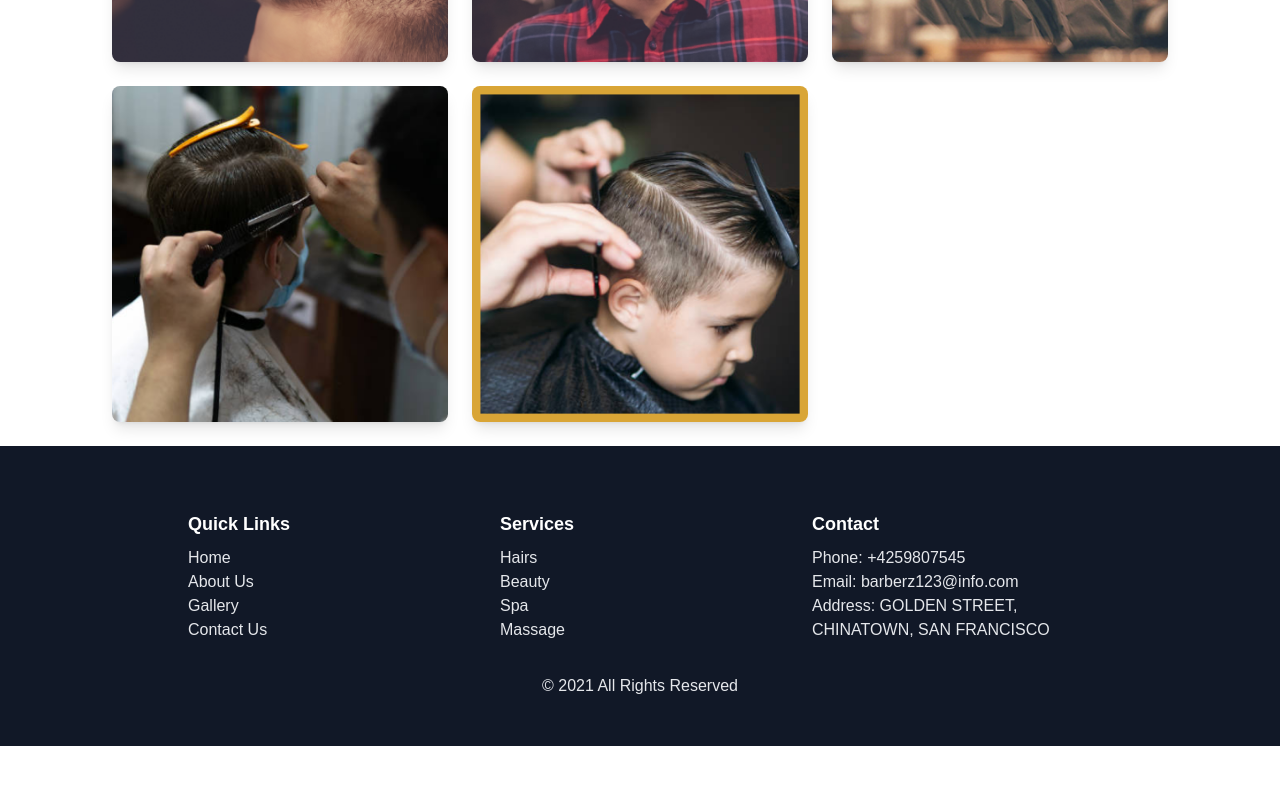
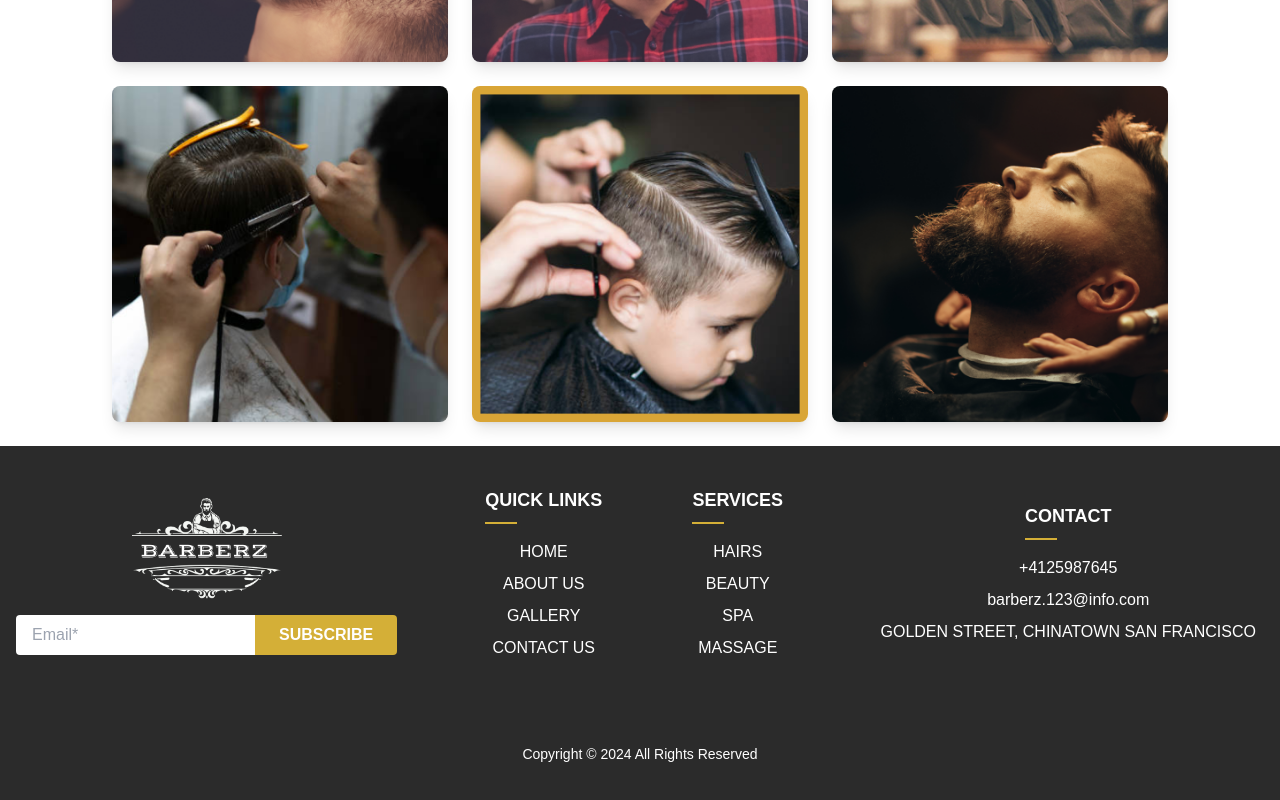
Before and after one commit to himangshumishra/Nextjs-Basic-Salon-Website, a Next.js app: page / in a window 1280 px wide. Shown: the part 7885-8685 px from the top of the page. Before the commit the page ends 8631 px from the top, so only its background shows below. Built offline with nearby package versions, Linux system fonts and the light colour scheme.

Commit message:
footer fixed

```diff
--- a/src/components/Footer.tsx
+++ b/src/components/Footer.tsx
@@ -1,50 +1,106 @@
 import React from 'react';
-import Link from 'next/link';
+import Image from 'next/image';
+import f1 from '../../public/images/f1.png'; // Adjust the path as necessary
 
 const Footer = () => {
   return (
-   <footer className="bg-gray-900 text-white py-8">
-    <div className="container mx-auto p-4">
-      <div className="flex flex-wrap justify-center mb-4">
-       <div className="w-full md:w-1/3 xl:w-1/4 p-4">
-        <h4 className="text-lg font-bold mb-2">Quick Links</h4>
-        <ul>
-          <li>
-           <Link href="/" className="text-gray-200 hover:text-white">Home</Link>
+    <footer className="bg-[#2b2b2b] text-white py-10">
+      <div className="container mx-auto px-4">
+        {/* Logo and Subscribe Section */}
+        <div className="flex flex-col md:flex-row justify-between items-center mb-8">
+          <div className="flex flex-col items-center mb-4 md:mb-0 md:mr-8">
+            <Image
+              src={f1}
+              alt="Barberz Logo"
+              width={150}
+              height={50}
+              className="mb-4"
+            />
+            <div className="flex max-w-md w-full">
+              <input
+                type="email"
+                placeholder="Email*"
+                className="flex-grow px-4 py-2 rounded-l bg-white text-black"
+              />
+              <button className="bg-[#d4af37] px-6 py-2 rounded-r font-bold">
+                SUBSCRIBE
+              </button>
+            </div>
+          </div>
+
+          {/* Quick Links */}
+          <div className="flex flex-col items-center mb-4 md:mb-0 md:mr-8">
+            <h3 className="text-lg font-bold mb-4 relative after:content-[''] after:block after:w-8 after:h-0.5 after:bg-[#d4af37] after:mt-2">
+              QUICK LINKS
+            </h3>
+            <ul className="flex flex-col items-center">
+              {['HOME', 'ABOUT US', 'GALLERY', 'CONTACT US'].map((item) => (
+                <li key={item} className="mb-2 flex items-center">
+                  <i className="fas fa-cut text-[#d4af37] mr-2"></i>
+                  {item}
+                  <i className="fas fa-separator text-[#d4af37] ml-2"></i>
                 </li>
-          <li>
-           <Link href="/about" className="text-gray-200 hover:text-white">About Us</Link>
+              ))}
+            </ul>
+          </div>
+
+          {/* Services */}
+          <div className="flex flex-col items-center mb-4 md:mb-0 md:mr-8">
+            <h3 className="text-lg font-bold mb-4 relative after:content-[''] after:block after:w-8 after:h-0.5 after:bg-[#d4af37] after:mt-2">
+              SERVICES
+            </h3>
+            <ul className="flex flex-col items-center">
+              {['HAIRS', 'BEAUTY', 'SPA', 'MASSAGE'].map((item) => (
+                <li key={item} className="mb-2 flex items-center">
+                  <i className="fas fa-cut text-[#d4af37] mr-2"></i>
+                  {item}
+                  <i className="fas fa-separator text-[#d4af37] ml-2"></i>
                 </li>
-          <li>
-           <Link href="/gallery" className="text-gray-200 hover:text-white">Gallery</Link>
+              ))}
+            </ul>
+          </div>
+
+          {/* Contact */}
+          <div className="flex flex-col items-center text-center">
+            <h3 className="text-lg font-bold mb-4 relative after:content-[''] after:block after:w-8 after:h-0.5 after:bg-[#d4af37] after:mt-2">
+              CONTACT
+            </h3>
+            <ul className="flex flex-col items-center">
+              <li className="mb-2 flex items-center justify-center">
+                <i className="fas fa-phone text-[#d4af37] mr-2"></i>
+                +4125987645
+                <i className="fas fa-separator text-[#d4af37] ml-2"></i>
               </li>
-          <li>
-           <Link href="/contact" className="text-gray-200 hover:text-white">Contact Us</Link>
+              <li className="mb-2 flex items-center justify-center">
+                <i className="fas fa-envelope text-[#d4af37] mr-2"></i>
+                barberz.123@info.com
+                <i className="fas fa-separator text-[#d4af37] ml-2"></i>
+              </li>
+              <li className="mb-2 flex items-center justify-center">
+                <i className="fas fa-map-marker-alt text-[#d4af37] mr-2"></i>
+                GOLDEN STREET, CHINATOWN SAN FRANCISCO
+                <i className="fas fa-separator text-[#d4af37] ml-2"></i>
               </li>
             </ul>
           </div>
-       <div className="w-full md:w-1/3 xl:w-1/4 p-4">
-        <h4 className="text-lg font-bold mb-2">Services</h4>
-        <ul>
-          <li className="text-gray-200">Hairs</li>
-          <li className="text-gray-200">Beauty</li>
-          <li className="text-gray-200">Spa</li>
-          <li className="text-gray-200">Massage</li>
-        </ul>
         </div>
-       <div className="w-full md:w-1/3 xl:w-1/4 p-4">
-        <h4 className="text-lg font-bold mb-2">Contact</h4>
-        <p className="text-gray-200">
-          Phone: +4259807545
-          <br />
-          Email: <a href="mailto:barberz123@info.com" className="text-gray-200 hover:text-white">barberz123@info.com</a>
-          <br />
-          Address: GOLDEN STREET, CHINATOWN, SAN FRANCISCO
-        </p>
+
+        {/* Social Media */}
+        <div className="text-center mb-4">
+          {['facebook-f', 'twitter', 'youtube', 'instagram'].map((platform) => (
+            <a
+              key={platform}
+              href="#"
+              className="text-[#d4af37] mx-3 text-xl hover:text-white transition-colors"
+            >
+              <i className={`fab fa-${platform}`}></i>
+            </a>
+          ))}
         </div>
-      </div>
-      <div className="text-center">
-       <p className="text-gray-200">&copy; 2021 All Rights Reserved</p>
+
+        {/* Copyright */}
+        <div className="text-center text-sm">
+          Copyright © 2024 All Rights Reserved
         </div>
       </div>
     </footer>
--- a/src/components/Work.jsx
+++ b/src/components/Work.jsx
@@ -5,6 +5,7 @@ import w2 from '../../public/images/w2.png';
 import w3 from '../../public/images/w3.png';
 import w4 from '../../public/images/w4.png';
 import w5 from '../../public/images/w5.png';
+import w6 from '../../public/images/w6.png';
 
 const images = [
   { src: w1, alt: 'Child getting a haircut' },
@@ -12,6 +13,7 @@ const images = [
   { src: w3, alt: 'Person getting a haircut' },
   { src: w4, alt: 'Person with a beard getting a haircut' },
   { src: w5, alt: 'Person with a beard getting a haircut' },
+  { src: w6, alt: 'Person with a beard getting a haircut' },
 ];
 
 const Work = () => {
```
Also changed, not shown: public/images/f1.png (added), public/images/w6.png (added). Lines whose indentation alone changed are shown as unchanged.
